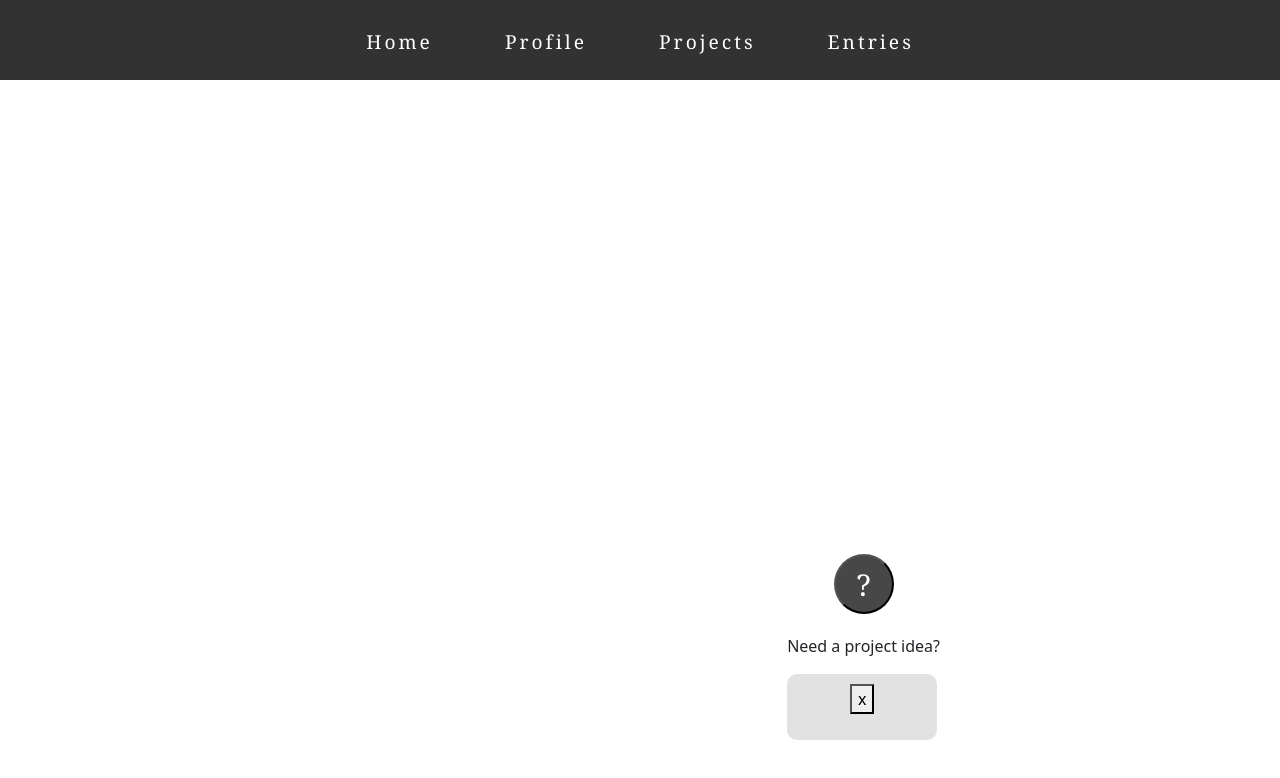
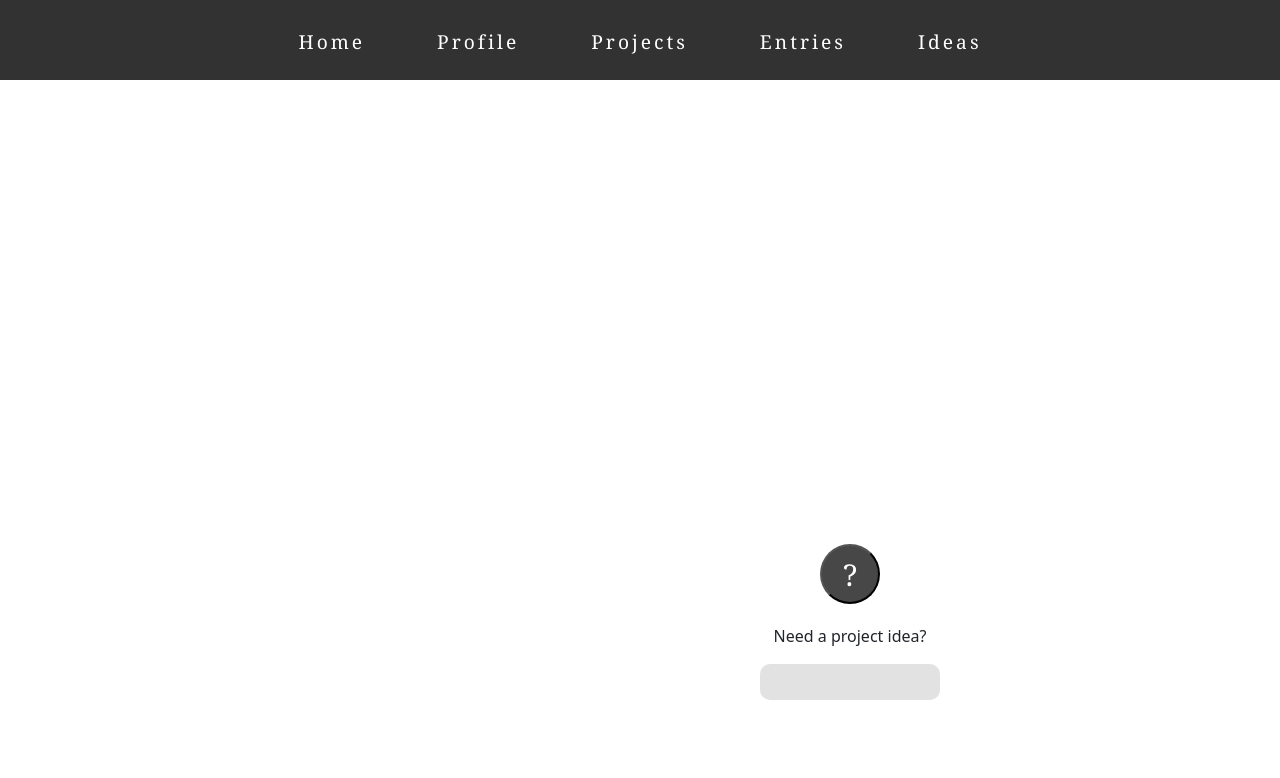
Before and after one commit to Andygurl5566/Plan-It, a React (Create React App) app in the folder frontend/frontend/: page /generate in a window 1280 px wide. Shown: the top 778 px of the page. Built offline with nearby package versions, Linux system fonts and the light colour scheme; no server answers; a web font is replaced by a local one.

Commit message:
latest changes

```diff
--- a/frontend/frontend/src/Components/Landing.js
+++ b/frontend/frontend/src/Components/Landing.js
@@ -1,4 +1,5 @@
 import {useNavigate} from "react-router-dom"
+import ProjectGenerator from "./ProjectGenerator"
 
 function Landing(){
 
@@ -30,6 +31,7 @@ function Landing(){
                 <button class="loginbtn" onClick={navigateToSignup}>Signup</button>
             </div>
         </div>
+
         </>
     )
 }
--- a/frontend/frontend/src/Components/Login.js
+++ b/frontend/frontend/src/Components/Login.js
@@ -2,7 +2,8 @@ import React, { useState } from "react";
 import { Link } from "react-router-dom";
 import { useNavigate } from "react-router-dom";
 import { useSelector, useDispatch } from "react-redux";
-import { increment } from "../reducers&actions/actions";
+import ProjectGenerator from "./ProjectGenerator";
+
 
 const Login= ({setCurrentUser}) => {
 
--- a/frontend/frontend/src/Components/NavBar.js
+++ b/frontend/frontend/src/Components/NavBar.js
@@ -1,7 +1,19 @@
 import 'bootstrap/dist/css/bootstrap.min.css';
+import { useState } from 'react';
+import ProjectGenerator from './ProjectGenerator';
+
+
 
 
 function NavBar(){
+
+  const [overlay, setoverlay] = useState(false)
+
+  function handleOverlay(){
+    setoverlay(!overlay)
+    console.log(overlay)
+
+  }
     return(
         <>
           <nav class="navdiv">
@@ -18,8 +30,14 @@ function NavBar(){
                 <li className="nav-item">
                   <a className="nav-link" href="/entries">Entries</a>
               </li>
+              <li className="nav-item">
+                  <a className="nav-link" onClick={handleOverlay}>Ideas</a>
+              </li>
+
             </ul>
         </nav>
+
+        {overlay==false? "": <ProjectGenerator/>}
         </>
     )
 }
--- a/frontend/frontend/src/Components/NewProjectForm.js
+++ b/frontend/frontend/src/Components/NewProjectForm.js
@@ -1,7 +1,7 @@
 import {useNavigate} from 'react-router-dom'
 import React, { useState } from "react";
 
-function NewProjectForm({project}){
+function NewProjectForm(){
 
     let navigate = useNavigate()
     const [currentProject, setCurrentProject] = useState({});
@@ -11,7 +11,8 @@ function NewProjectForm({project}){
     const [formData, setFormData] = useState({
         title: "",
         image: "",
-        description:""
+        description:"",
+        tag:"None"
 
 
 
--- a/frontend/frontend/src/Components/Profile.js
+++ b/frontend/frontend/src/Components/Profile.js
@@ -48,7 +48,7 @@ const handleLogout = () => {
 
 
        <div className=""></div>
-       {/* <ProjectGenerator/> */}
+
        </>
     )
 }
--- a/frontend/frontend/src/Components/ProjectCard.js
+++ b/frontend/frontend/src/Components/ProjectCard.js
@@ -31,7 +31,7 @@ function ProjectCard({project, onDeleteProject, edited, setEdited}){
           if (res.ok) {
             onDeleteProject(project);
           }
-        });
+        }).then(setEdited(project))
       }
 
 
--- a/frontend/frontend/src/Components/ProjectDetail.js
+++ b/frontend/frontend/src/Components/ProjectDetail.js
@@ -14,8 +14,8 @@ function ProjectDetail(){
     const {project_id} = useParams()
     const [toggle, setToggle] = useState(false);
     const [searchTerm, setSearchTerm] = useState("")
-    // const [sortcards, setSortcards] = useState("asc")
     const [position, updatePosition] = useState(entryList)
+    const [viewmode, setviewmode] = useState(true)
 
 
     function handleToggle(){
@@ -24,20 +24,26 @@ function ProjectDetail(){
         console.log(toggle)
     }
 
+    function handleViewMode(){
+
+        setviewmode(!viewmode)
+        console.log(viewmode)
+    }
+
+
     function onDeleteEntries(deletedEntries) {
         setEntries((entries) =>
           entries.filter((entries) => entries.id !== deletedEntries.id)
         );
       }
 
+
     useEffect(() => {
 
         fetch(`/projects/${project_id}`)
             .then((r) => r.json())
             .then((project) => {
-
                 setEntries(project.entries)
-
 
             })
     }, [edited])
@@ -55,15 +61,7 @@ function ProjectDetail(){
             })
     }, [edited])
 
-    // if (sortcards.sort == "asc"){
-    //     entryList.title.sort((a,b)=>{
-    //        console.log(entryList.title)
-    //        const diif = a.title -b.title
-    //        return
 
-    //     })
-
-    // }
 
     function handleOnDragEnd(result){
 
@@ -73,7 +71,6 @@ function ProjectDetail(){
         const [reorderedItem] = items.splice(result.source.index, 1)
         items.splice(result.destination.index, 0, reorderedItem)
         updatePosition(items)
-
 
     }
 
@@ -98,7 +95,6 @@ function ProjectDetail(){
         </div>
             {entryList == "" ? "" : <Subtitles/> }
        <div>
-
 
    <div id="CardsDiv2">
 
@@ -202,6 +198,7 @@ function ProjectDetail(){
             </Droppable>
             </DragDropContext>
         </div>
+
   </>
  )
 }
--- a/frontend/frontend/src/Components/ProjectGenerator.js
+++ b/frontend/frontend/src/Components/ProjectGenerator.js
@@ -25,7 +25,7 @@ function getIdea(){
         <div className="response">
             <p>{idea.activity}
                  <div>
-                    <button className="closeaskdivbtn">x</button>
+                    {/* <button className="closeaskdivbtn">awesome!</button> */}
                 </div>
             </p>
          </div>
--- a/frontend/frontend/src/Components/ProjectsPage.js
+++ b/frontend/frontend/src/Components/ProjectsPage.js
@@ -2,6 +2,7 @@ import {useEffect, useState} from "react"
 import ProjectCard from "./ProjectCard"
 import { useNavigate } from "react-router-dom";
 import AddPromptProject from "./AddPromptProject";
+import ProjectGenerator from "./ProjectGenerator"
 
 
 
--- a/frontend/frontend/src/index.css
+++ b/frontend/frontend/src/index.css
@@ -241,7 +241,7 @@ letter-spacing: 3px;
 }
 
 .landingImage{
-  width: 700px;
+  width: 600px;
   /* float:left;
   margin-right: 60px;
   margin-left: -40px; */
@@ -362,12 +362,12 @@ letter-spacing: 2px;
   border-radius: 20px;
   position:fixed;
   right: 260px;
-  bottom:20px;
+  bottom:60px;
 
 }
 
 .askPlan{
-
+display:absolute;
   width: 60px;
   height: 60px;
   border-radius: 50%;
@@ -382,7 +382,7 @@ letter-spacing: 2px;
 }
 
 .response{
-  width: 150px;
+  width: 180px;
   background-color: rgb(226, 226, 226);
   padding: 10px;
   border-radius: 10px;
```
Lines whose indentation alone changed are shown as unchanged.
